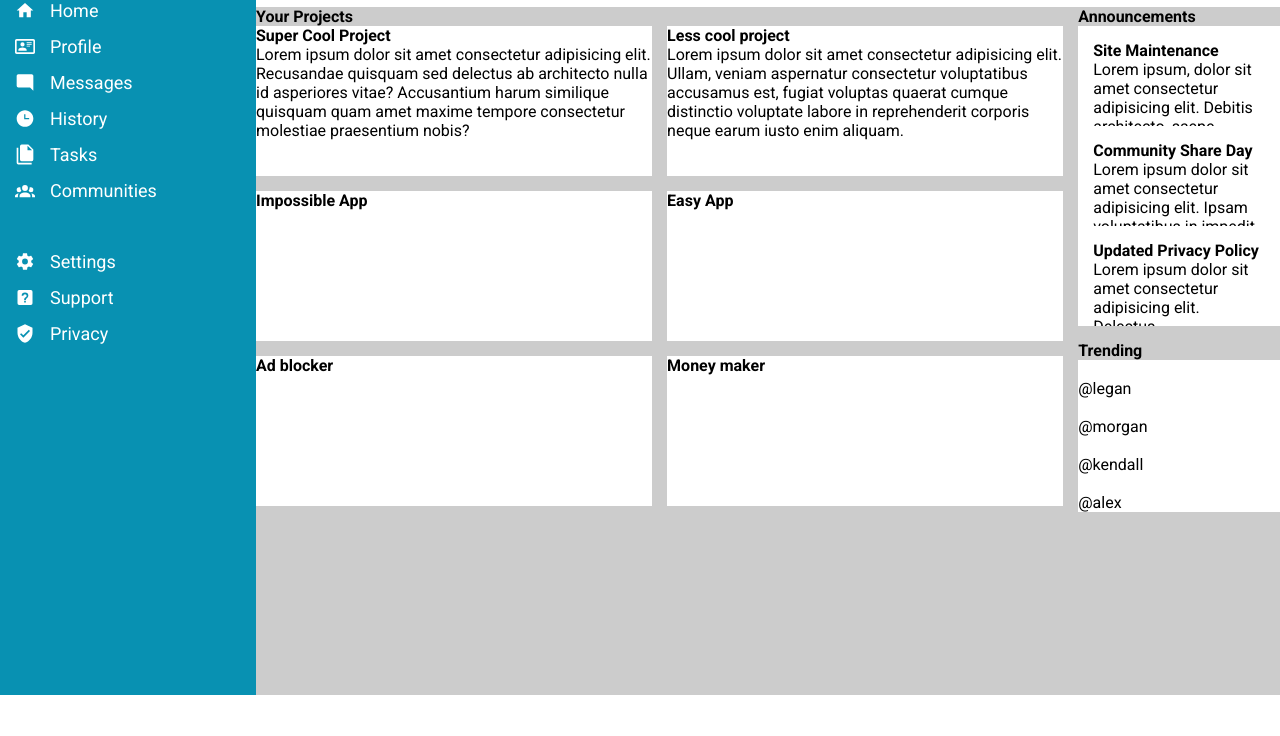
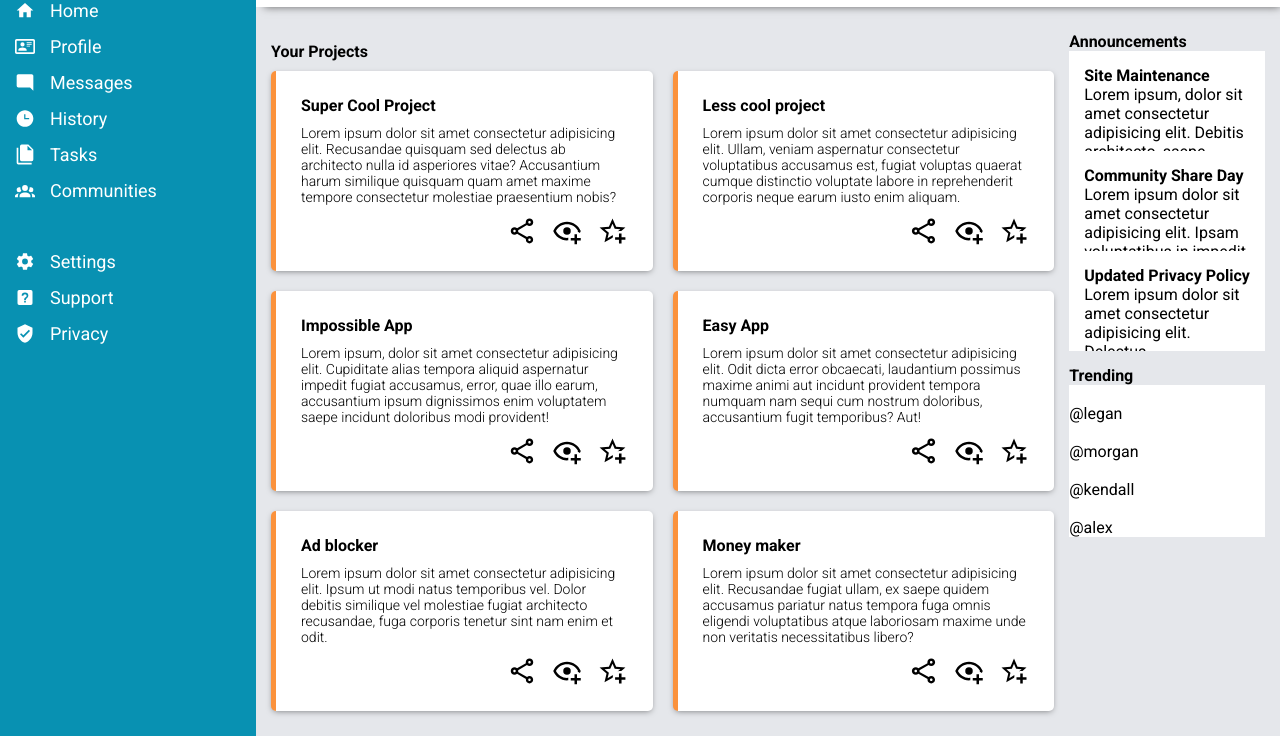
Before and after one commit to AthTop/dashboard, a plain HTML site: page index.html in a window 1280 px wide. Shown: the part 105-841 px from the top of the page. Before the commit the page ends 800 px from the top, so only its background shows below. Drawn offline with Linux system fonts and the light colour scheme.

Commit message:
Finish cards

```diff
--- a/index.html
+++ b/index.html
@@ -68,26 +68,56 @@
                     <div class="card">
                         <p class="title">Super Cool Project</p>
                         <p>Lorem ipsum dolor sit amet consectetur adipisicing elit. Recusandae quisquam sed delectus ab architecto nulla id asperiores vitae? Accusantium harum similique quisquam quam amet maxime tempore consectetur molestiae praesentium nobis?</p>
+                        <div class="card-icons">
+                            <img src="icons/star-plus-outline.svg" alt="favorite">
+                            <img src="icons/eye-plus-outline.svg" alt="watch">
+                            <img src="icons/share-variant-outline.svg" alt="share">
+                        </div>
                     </div>
                     <div class="card">
                         <p class="title">Less cool project</p>
                         <p>Lorem ipsum dolor sit amet consectetur adipisicing elit. Ullam, veniam aspernatur consectetur voluptatibus accusamus est, fugiat voluptas quaerat cumque distinctio voluptate labore in reprehenderit corporis neque earum iusto enim aliquam.</p>
+                        <div class="card-icons">
+                            <img src="icons/star-plus-outline.svg" alt="favorite">
+                            <img src="icons/eye-plus-outline.svg" alt="watch">
+                            <img src="icons/share-variant-outline.svg" alt="share">
+                        </div>
                     </div>
                     <div class="card">
                         <p class="title">Impossible App</p>
-                        <p></p>
+                        <p>Lorem ipsum, dolor sit amet consectetur adipisicing elit. Cupiditate alias tempora aliquid aspernatur impedit fugiat accusamus, error, quae illo earum, accusantium ipsum dignissimos enim voluptatem saepe incidunt doloribus modi provident!</p>
+                        <div class="card-icons">
+                            <img src="icons/star-plus-outline.svg" alt="favorite">
+                            <img src="icons/eye-plus-outline.svg" alt="watch">
+                            <img src="icons/share-variant-outline.svg" alt="share">
+                        </div>
                     </div>
                     <div class="card">
                         <p class="title">Easy App</p>
-                        <p></p>
+                        <p>Lorem ipsum dolor sit amet consectetur adipisicing elit. Odit dicta error obcaecati, laudantium possimus maxime animi aut incidunt provident tempora numquam nam sequi cum nostrum doloribus, accusantium fugit temporibus? Aut!</p>
+                        <div class="card-icons">
+                            <img src="icons/star-plus-outline.svg" alt="favorite">
+                            <img src="icons/eye-plus-outline.svg" alt="watch">
+                            <img src="icons/share-variant-outline.svg" alt="share">
+                        </div>
                     </div>
                     <div class="card">
                         <p class="title">Ad blocker</p>
-                        <p></p>
+                        <p>Lorem ipsum dolor sit amet consectetur adipisicing elit. Ipsum ut modi natus temporibus vel. Dolor debitis similique vel molestiae fugiat architecto recusandae, fuga corporis tenetur sint nam enim et odit.</p>
+                        <div class="card-icons">
+                            <img src="icons/star-plus-outline.svg" alt="favorite">
+                            <img src="icons/eye-plus-outline.svg" alt="watch">
+                            <img src="icons/share-variant-outline.svg" alt="share">
+                        </div>
                     </div>
                     <div class="card">
                         <p class="title">Money maker</p>
-                        <p></p>
+                        <p>Lorem ipsum dolor sit amet consectetur adipisicing elit. Recusandae fugiat ullam, ex saepe quidem accusamus pariatur natus tempora fuga omnis eligendi voluptatibus atque laboriosam maxime unde non veritatis necessitatibus libero?</p>
+                        <div class="card-icons">
+                            <img src="icons/star-plus-outline.svg" alt="favorite">
+                            <img src="icons/eye-plus-outline.svg" alt="watch">
+                            <img src="icons/share-variant-outline.svg" alt="share">
+                        </div>
                     </div>
                 </div>
             </div>
--- a/styles.css
+++ b/styles.css
@@ -71,6 +71,8 @@ li {
     display: grid;
     grid-template-columns: 2fr 1fr;
     padding: 10px 35px;
+    z-index: 1;
+    box-shadow: 4px 4px 8px -4px #666;
 }
 
 .search-bar {
@@ -144,11 +146,12 @@ li {
 /* content css */
 
 .content {
-    background-color: #cccccc;
+    background-color: #e5e7eb;
     display: grid;
     grid-template-columns: 4fr 1fr;
     grid-template-rows: auto auto 1fr;
     gap: 15px;
+    padding: 25px 15px;
 }
 
 .projects {
@@ -156,19 +159,40 @@ li {
     grid-row: 1 / -1;
 }
 
+.projects h4 {
+    padding: 10px 0;
+}
+
 .cards {
     display: grid;
     grid-template-columns: repeat(auto-fit, minmax(300px, 1fr));
+    gap: 20px;
+}
+
+.card {
+    height: 200px;
+    overflow: hidden;
+    text-overflow: ellipsis;
+    background-color: white;
+    border-radius: 5px;
+    box-shadow: 0 2px 6px -2px rgba(0, 0, 0, 0.5);
+    padding: 25px;
+    font-weight: 100;
+    font-size: 14px;
+    border-left: 5px solid #fb923c;
+    display: grid;
+}
+
+.card-icons {
+    justify-self: end;
+    width: 20px;
+    display: flex;
+    flex-direction: row-reverse;
     gap: 15px;
 }
 
-.card {
-    height: 150px;
-    overflow: auto;
-    background-color: white;
-}
-
 .title {
+    font-size: 16px;
     font-weight: bold;
 }
 
```
Also changed, not shown: icons/eye-plus-outline.svg (added), icons/share-variant-outline.svg (added), icons/star-plus-outline.svg (added).
